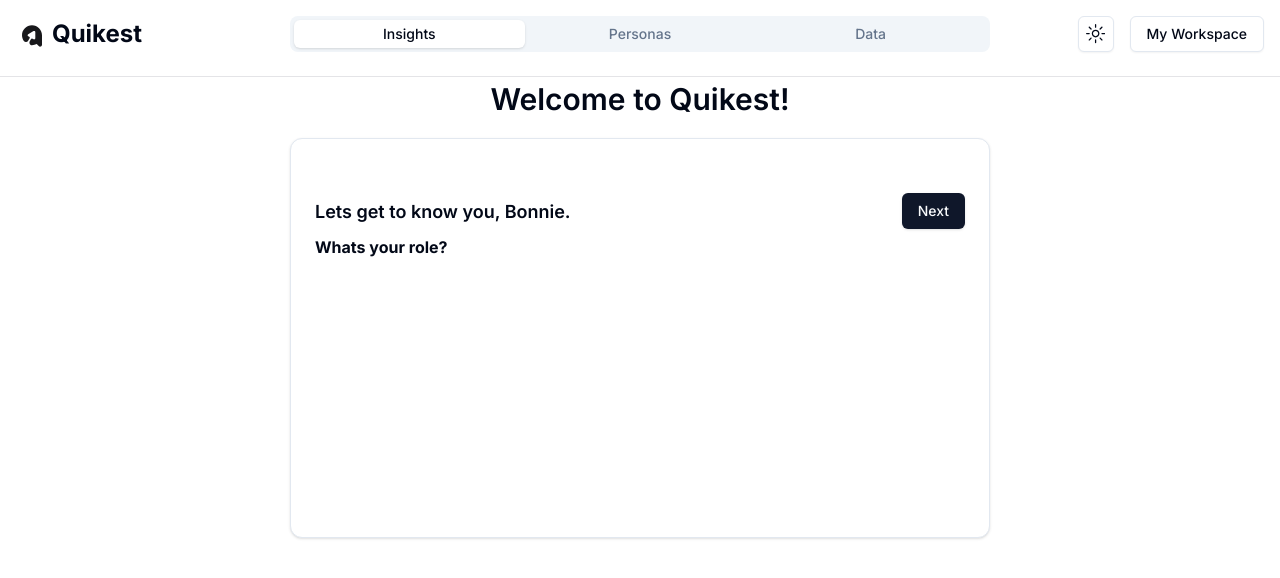
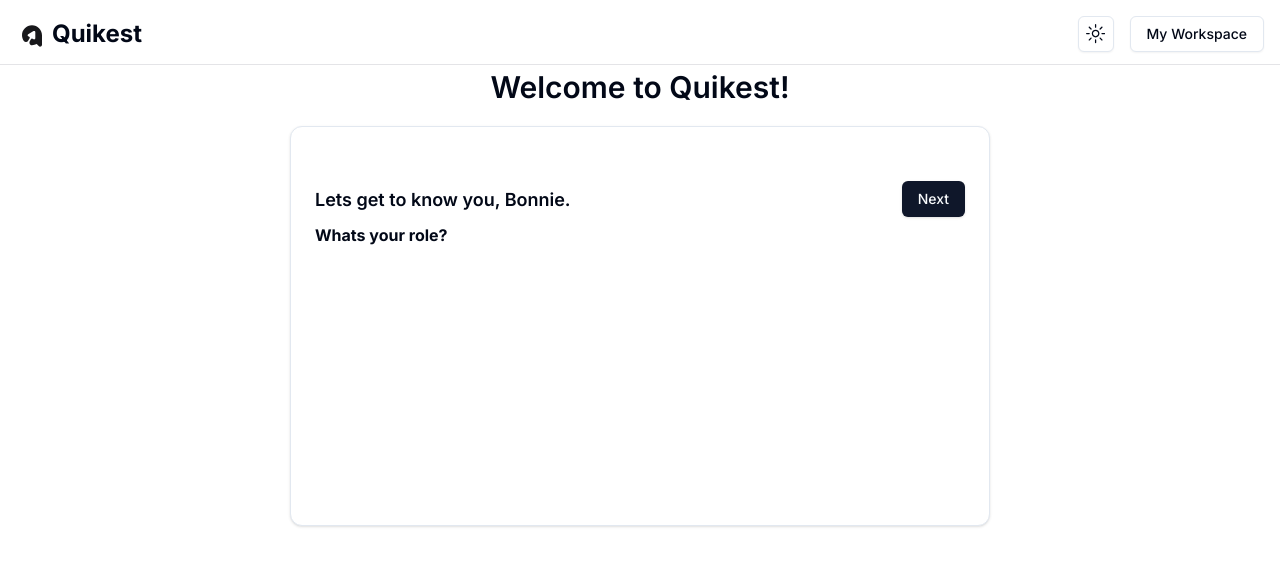
Before and after one commit to ajaywaghray/my-app, a Next.js app: page /onboarding in a window 1280 px wide. Shown: the top 578 px of the page. Built offline with nearby package versions, Linux system fonts and the light colour scheme.

Commit message:
Removed tabs from onboarding header

```diff
--- a/src/components/common/onboardingHeader.tsx
+++ b/src/components/common/onboardingHeader.tsx
@@ -35,18 +35,6 @@
                 Quikest
                 </div>
             </div>
-            </div>
-            <div style={{ flex: 1, display: 'flex', justifyContent: 'center' }}>
-            <Tabs defaultValue="insights" className="w-[700px]">
-                <TabsList className="grid w-full grid-cols-3">
-                <TabsTrigger value="insights">Insights</TabsTrigger>
-                <TabsTrigger value="personas">Personas</TabsTrigger>
-                <TabsTrigger value="data">Data</TabsTrigger>
-                </TabsList>
-                <TabsContent value="insights" style={{ textAlign: 'center' }}></TabsContent>
-                <TabsContent value="personas" style={{ textAlign: 'center' }}></TabsContent>
-                <TabsContent value="data" style={{ textAlign: 'center' }}></TabsContent>
-            </Tabs>
             </div>
             <div style={{ flex: 1, display: 'flex', justifyContent: 'right', height: '32px' }}>
             <div style={{ flex: 1, display: 'flex', justifyContent: 'right', marginRight: '8px', height: '32px' }}>
```
